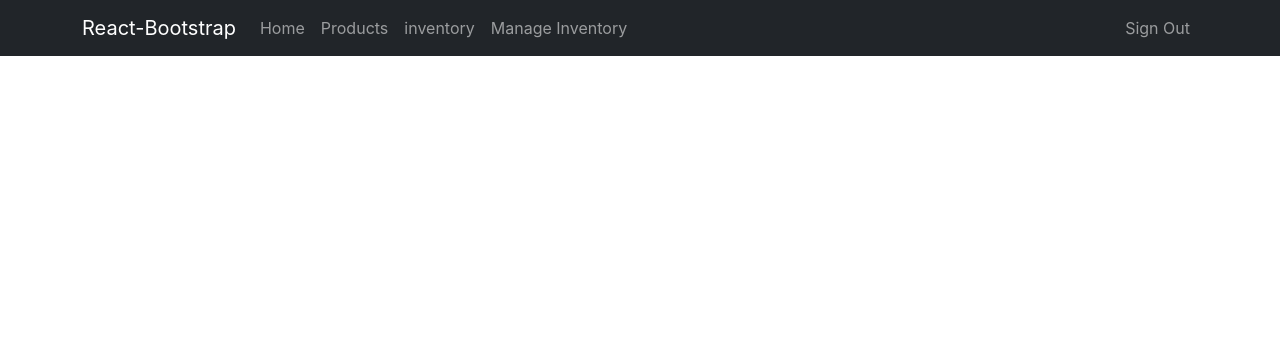
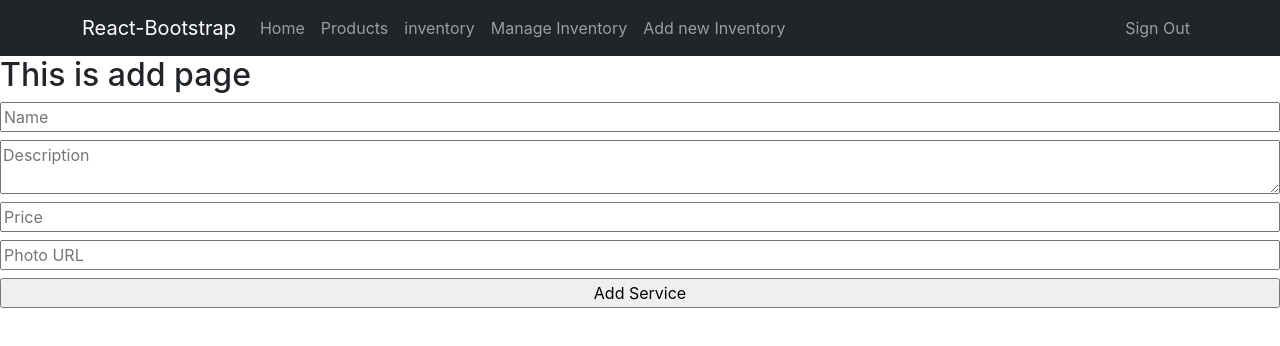
Before and after one commit to pinkyjannat/Nexus-warehouse-client, a React (Create React App) app: page /addInventory in a window 1280 px wide. Shown: the top 346 px of the page. Built offline with nearby package versions, Linux system fonts and the light colour scheme; no server answers; sample sign-in values are in the browser's storage.

Commit message:
in ventory added form added and successfully done adding with post method

```diff
--- a/package.json
+++ b/package.json
@@ -11,8 +11,9 @@
     "firebase": "^9.7.0",
     "react": "^18.1.0",
     "react-bootstrap": "^2.3.1",
-       "react-dom": "^18.1.0",
+    "react-dom": "^18.1.0",
     "react-firebase-hooks": "^5.0.3",
+    "react-hook-form": "^7.30.0",
     "react-icons": "^4.3.1",
     "react-router-dom": "^6.3.0",
     "react-scripts": "5.0.1",
--- a/src/App.js
+++ b/src/App.js
@@ -10,6 +10,7 @@
 import Inventory from './component/Inventory/Inventory';
 import Products from './component/Products/Products';
 import ManageInventory from './component/ManageInventory/ManageInventory';
+import AddInventory from './component/AddInventory/AddInventory';
 
 function App() {
   return (
@@ -31,6 +32,11 @@
             <ManageInventory></ManageInventory>
           </RequireAuth>
         }></Route>
+          <Route path='/addInventory' element={
+          <RequireAuth>
+            <AddInventory></AddInventory>
+          </RequireAuth>
+        }></Route>
       </Routes>
       <ToastContainer/>
 
--- /dev/null
+++ b/src/component/AddInventory/AddInventory.js
@@ -0,0 +1,39 @@
+import React from 'react';
+import { useForm } from 'react-hook-form';
+
+
+
+    const AddInventory = () => {
+        const { register, handleSubmit } = useForm();
+
+        const onSubmit = data => {
+            console.log(data);
+            const url = `http://localhost:5000/products`;
+            fetch(url, {
+                method: 'POST',
+                headers: {
+                    'content-type': 'application/json'
+                },
+                body: JSON.stringify(data)
+            })
+            .then(res=> res.json())
+            .then(result =>{
+                console.log(result);
+            } )
+    };
+    return (
+        <div>
+              <h2>This is add page</h2>
+            <form className='d-flex flex-column' onSubmit={handleSubmit(onSubmit)}>
+                <input className='mb-2' placeholder='Name' {...register("name", { required: true, maxLength: 20 })} />
+                <textarea className='mb-2' placeholder='Description' {...register("description")} />
+                <input className='mb-2' placeholder='Price' type="number" {...register("price")} />
+                <input className='mb-2' placeholder='Photo URL' type="text" {...register("img")} />
+                <input type="submit" value="Add Service" />
+            </form>
+
+        </div>
+    );
+};
+
+export default AddInventory;
--- a/src/component/Header/Header.js
+++ b/src/component/Header/Header.js
@@ -22,7 +22,7 @@
                             <Nav.Link as={Link} to='/products'>Products</Nav.Link>
                             <Nav.Link as={Link} to='/inventory'>inventory</Nav.Link>
                             <Nav.Link as={Link} to='/manage'>Manage Inventory</Nav.Link>
-
+                            <Nav.Link as={Link} to='/addInventory'> Add new Inventory</Nav.Link>
                         </Nav>
                         <Nav>
 
--- a/src/component/ManageInventory/ManageInventory.js
+++ b/src/component/ManageInventory/ManageInventory.js
@@ -1,4 +1,5 @@
 import React, { useEffect, useState } from 'react';
+import { Link } from 'react-router-dom';
 
 const ManageInventory = () => {
 
@@ -44,7 +45,7 @@
             </div>)
         }
 
-
+                <Link to='/addInventory'> <button>Add new item</button></Link>
             </div>
         </div>
     );
```
Also changed, not shown: 1 other file (tests, documents, lock files or other folders).
